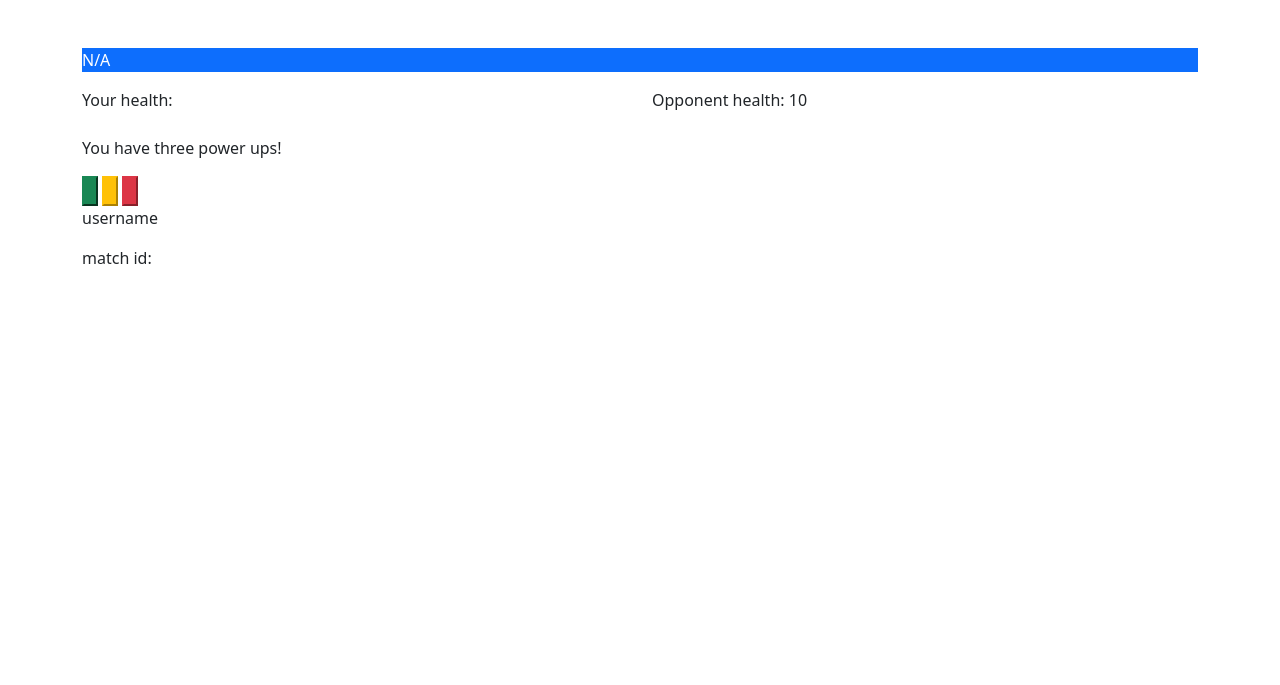
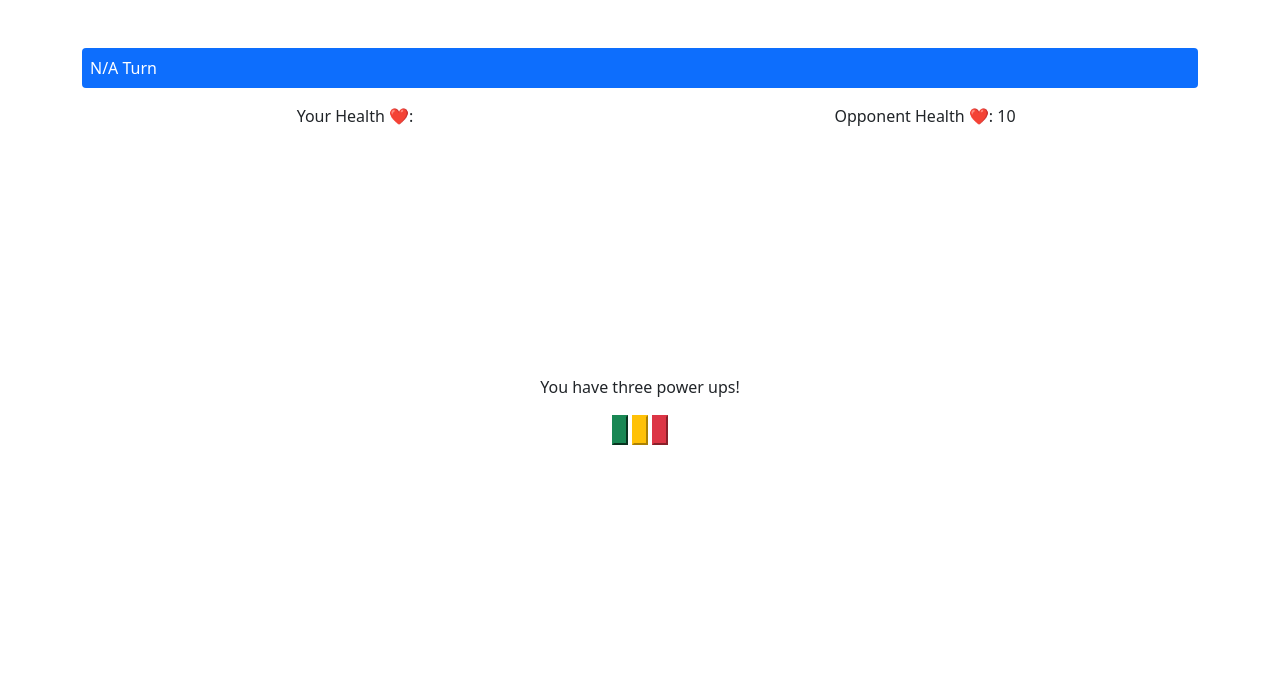
Before and after one commit to fiona-cai/DualHacks, a Flask app: template src/templates/match/match.html in a window 1280 px wide. Shown: the top 685 px of the page. Run offline with Flask 3, Linux system fonts and the light colour scheme; the template is opened without the code that fills it, so the values that code supplies are empty; some libraries are stand-ins or nearby versions.

Commit message:
finished game

```diff
--- a/src/static/js/game.js
+++ b/src/static/js/game.js
@@ -229,7 +229,7 @@ function update_turn() {
     if (window.turn) {
         document.getElementById("turn").textContent = "Your";
     } else {
-        document.getElementById("turn").textContent = "Opponent";
+        document.getElementById("turn").textContent = "Opponent's";
     }
 }
 
--- a/src/templates/match/match.html
+++ b/src/templates/match/match.html
@@ -13,8 +13,9 @@
 </head>
 <body>
 
-<div class="bg-primary">
+<div class="bg-primary p-2 rounded" style="">
     <p style="display: inline; color: #fff;" id="turn">N/A</p>
+    <p style="display: inline; color: #fff;">Turn</p>
 </div>
 
 
@@ -22,17 +23,17 @@
 
 
 <div class="row">
-    <div class="col">
-        <p style="display: inline;" >Your health:</p>
+    <div class="col text-center">
+        <p style="display: inline;" >Your Health ❤️:</p>
         <p style="display: inline;" id="player-health"></p>
     </div>
-    <div class="col">
-        <p style="display: inline;" >Opponent health:</p>
+    <div class="col text-center">
+        <p style="display: inline;" >Opponent Health ❤️:</p>
         <p style="display: inline;" id="opponent-health">10</p>
     </div>
   </div>
 
-<div style="display: block;">
+<div style="display: block; padding: 10%;" class="text-center">
     <img src="" id="player-image" style="max-width: 200px;">
 <img src="" id="opponent-image" style="max-width: 200px;">
 </div>
@@ -54,15 +55,16 @@
 
 </div>
 
-<p>You have three power ups!</p>
-<input id="power-1" onclick="get_questions(1)" type="button" class="btn-success">
-<input id="power-2" onclick="get_questions(2)" type="button" class="btn-warning">
-<input id="power-3" onclick="get_questions(3)" type="button" class="btn-danger">
+<div class="text-center">
+    <p>You have three power ups!</p>
+    <input id="power-1" onclick="get_questions(1)" type="button" class="btn-success">
+    <input id="power-2" onclick="get_questions(2)" type="button" class="btn-warning">
+    <input id="power-3" onclick="get_questions(3)" type="button" class="btn-danger">
+
+</div>
 
 
-<p>username</p>
 <p id="username">{{session.username}}</p>
-<p>match id:</p>
 <p id="match_id">{{match_info.match_id}}</p>
 
 <script src="{{url_for ('static',filename='js/game.js')}} " type="text/javascript"></script>
```
